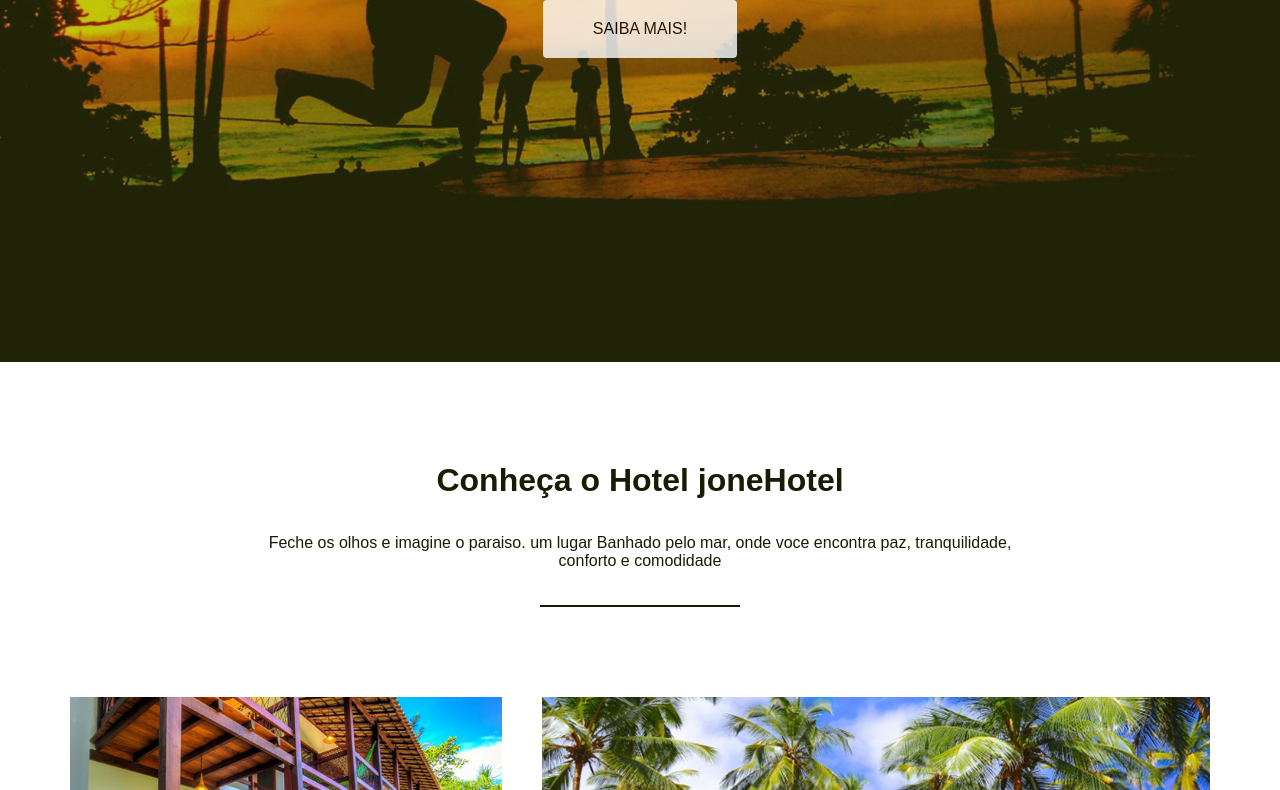
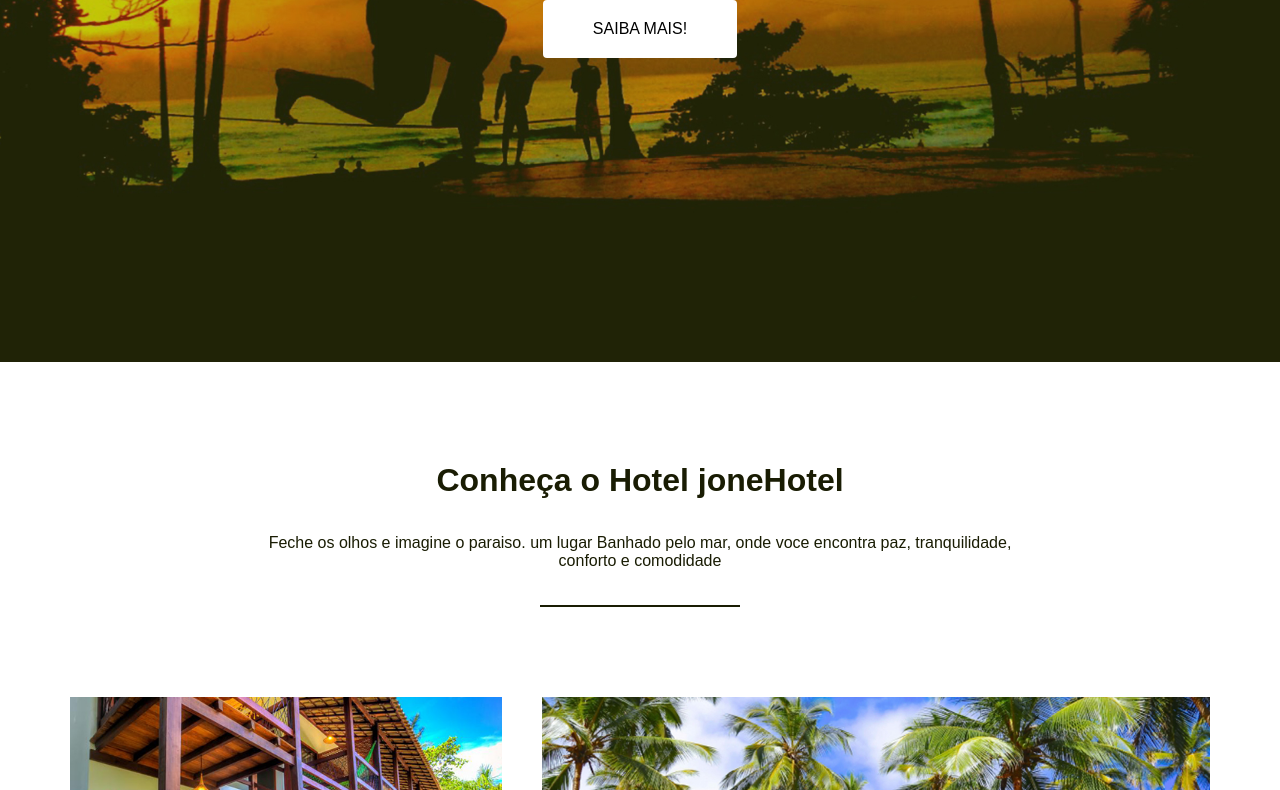
Before and after one commit to JoneBulande/joneHotel, a plain HTML site: page index.html in a window 1280 px wide. Shown: the part 438-1228 px from the top of the page. Drawn offline with Linux system fonts and the light colour scheme.

Commit message:
alterei a opacidade da meta tag a

```diff
--- a/css/style.css
+++ b/css/style.css
@@ -9,12 +9,12 @@ ul,li{
 	list-style: none;
 }
 a{
-	opacity: 0.8;
+	opacity: 1;
 	cursor: pointer;
 	text-decoration: none;
 }
 a:hover{
-	opacity: 1;
+	opacity: 0.6;
 }
 
 
```
